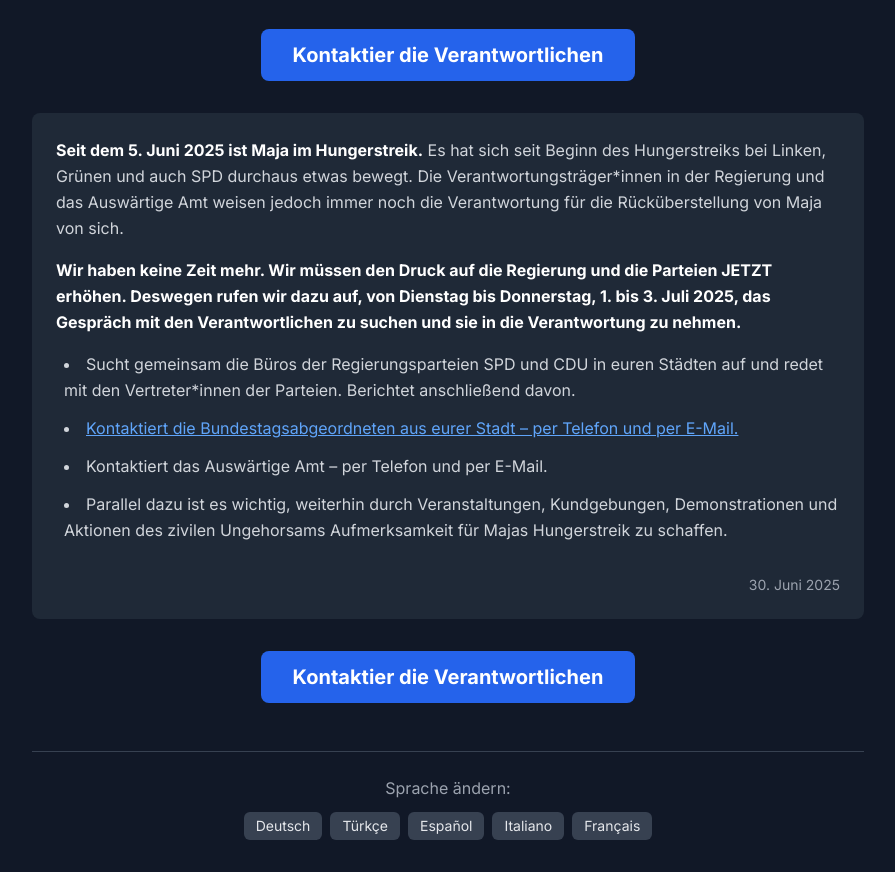
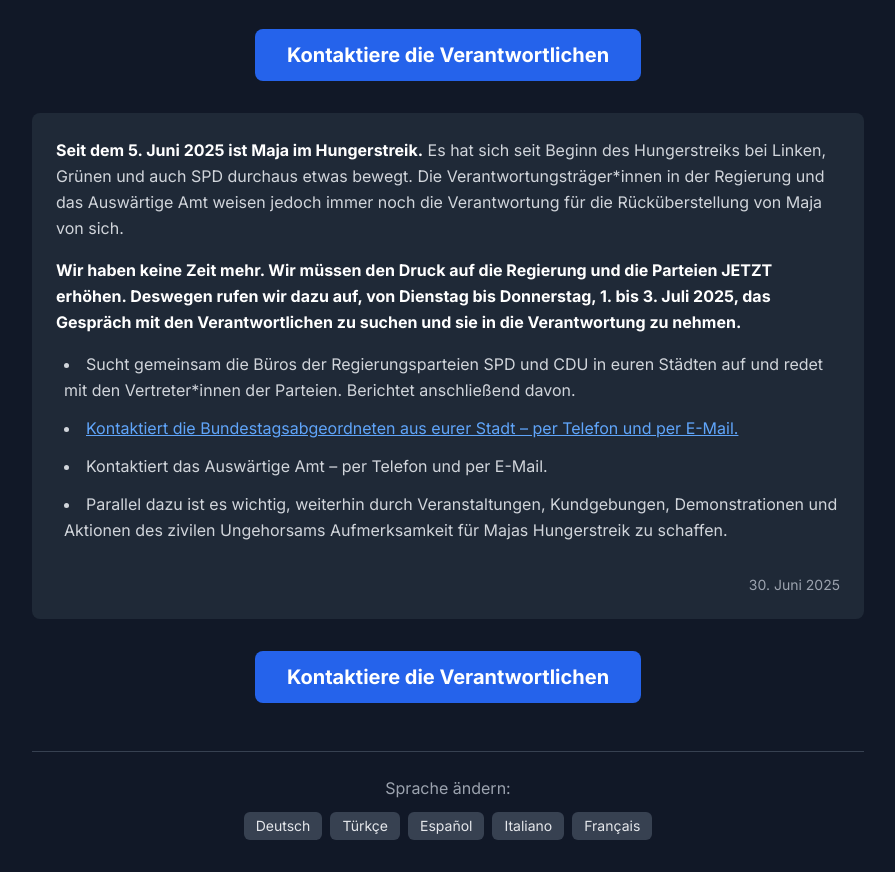
Before and after one commit to wannabeenerd/maja, a plain HTML site: page index.html in a window 1280 px wide. Shown: the part 167-1039 px from the top of the page, without its empty margins (192-1087 px from the left). Drawn offline with nearby package versions, Linux system fonts and the light colour scheme.

Commit message:
Update index.html
"Kontaktiere"

```diff
--- a/index.html
+++ b/index.html
@@ -39,7 +39,7 @@
 
             <div class="text-center mb-8">
                 <button onclick="showPage('state-selection-page')" class="bg-blue-600 hover:bg-blue-700 text-white font-bold py-3 px-8 rounded-lg text-xl transition-transform transform hover:scale-105" data-translate-key="home_main_button">
-                    Kontaktier die Verantwortlichen
+                    Kontaktiere die Verantwortlichen
                 </button>
             </div>
 
@@ -59,7 +59,7 @@
 
             <div class="text-center mt-8">
                 <button onclick="showPage('state-selection-page')" class="bg-blue-600 hover:bg-blue-700 text-white font-bold py-3 px-8 rounded-lg text-xl transition-transform transform hover:scale-105" data-translate-key="home_main_button_bottom">
-                    Kontaktier die Verantwortlichen
+                    Kontaktiere die Verantwortlichen
                 </button>
             </div>
         </section>
@@ -184,14 +184,14 @@ Mit freundlichen Grüßen
             de: {
                 home_title: "Wir wollen reden – Druckkampagne für Maja",
                 home_subtitle: "1.–3. Juli",
-                home_main_button: "Kontaktier die Verantwortlichen",
+                home_main_button: "Kontaktiere die Verantwortlichen",
                 home_p1_strong: "Seit dem 5. Juni 2025 ist Maja im Hungerstreik.",
                 home_p2: "Wir haben keine Zeit mehr. Wir müssen den Druck auf die Regierung und die Parteien JETZT erhöhen. Deswegen rufen wir dazu auf, von Dienstag bis Donnerstag, 1. bis 3. Juli 2025, das Gespräch mit den Verantwortlichen zu suchen und sie in die Verantwortung zu nehmen.",
                 home_li1: "Sucht gemeinsam die Büros der Regierungsparteien SPD und CDU in euren Städten auf und redet mit den Vertreter*innen der Parteien. Berichtet anschließend davon.",
                 home_li2: "Kontaktiert die Bundestagsabgeordneten aus eurer Stadt – per Telefon und per E-Mail.",
                 home_li3: "Kontaktiert das Auswärtige Amt – per Telefon und per E-Mail.",
                 home_li4: "Parallel dazu ist es wichtig, weiterhin durch Veranstaltungen, Kundgebungen, Demonstrationen und Aktionen des zivilen Ungehorsams Aufmerksamkeit für Majas Hungerstreik zu schaffen.",
-                home_main_button_bottom: "Kontaktier die Verantwortlichen",
+                home_main_button_bottom: "Kontaktiere die Verantwortlichen",
                 back_button: "← Zurück zur Startseite",
                 back_button_states: "← Anderes Bundesland wählen",
                 state_title: "Wen willst du kontaktieren?",
```
